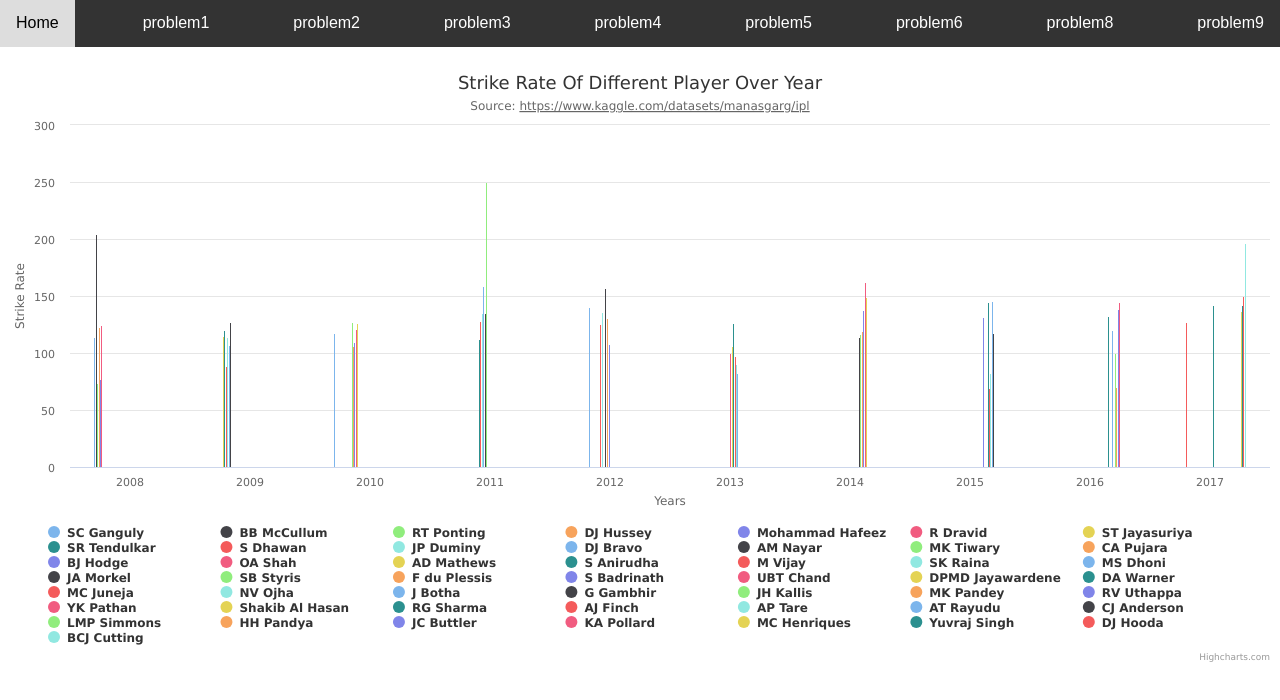
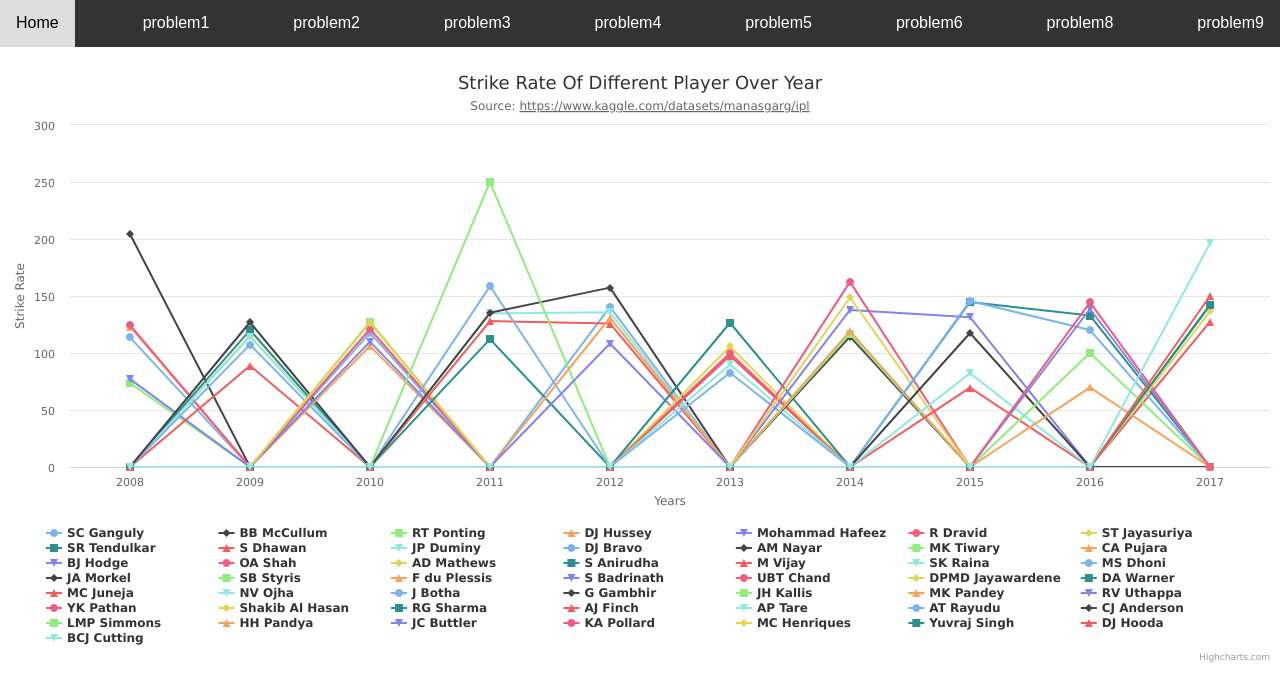
Before and after one commit to NK1FC/Js-Project, a website: page src/public/charts/problem7.html in a window 1280 px wide. Drawn offline with nearby package versions, Linux system fonts and the light colour scheme.

Commit message:
Update problem7.html

```diff
--- a/src/public/charts/problem7.html
+++ b/src/public/charts/problem7.html
@@ -87,7 +87,7 @@
 
                     const chartOptions = {
                         chart: {
-                            type: 'column'
+                            type: 'line'
                         },
                         title: {
                             text: 'Strike Rate Of Different Player Over Year'
```
